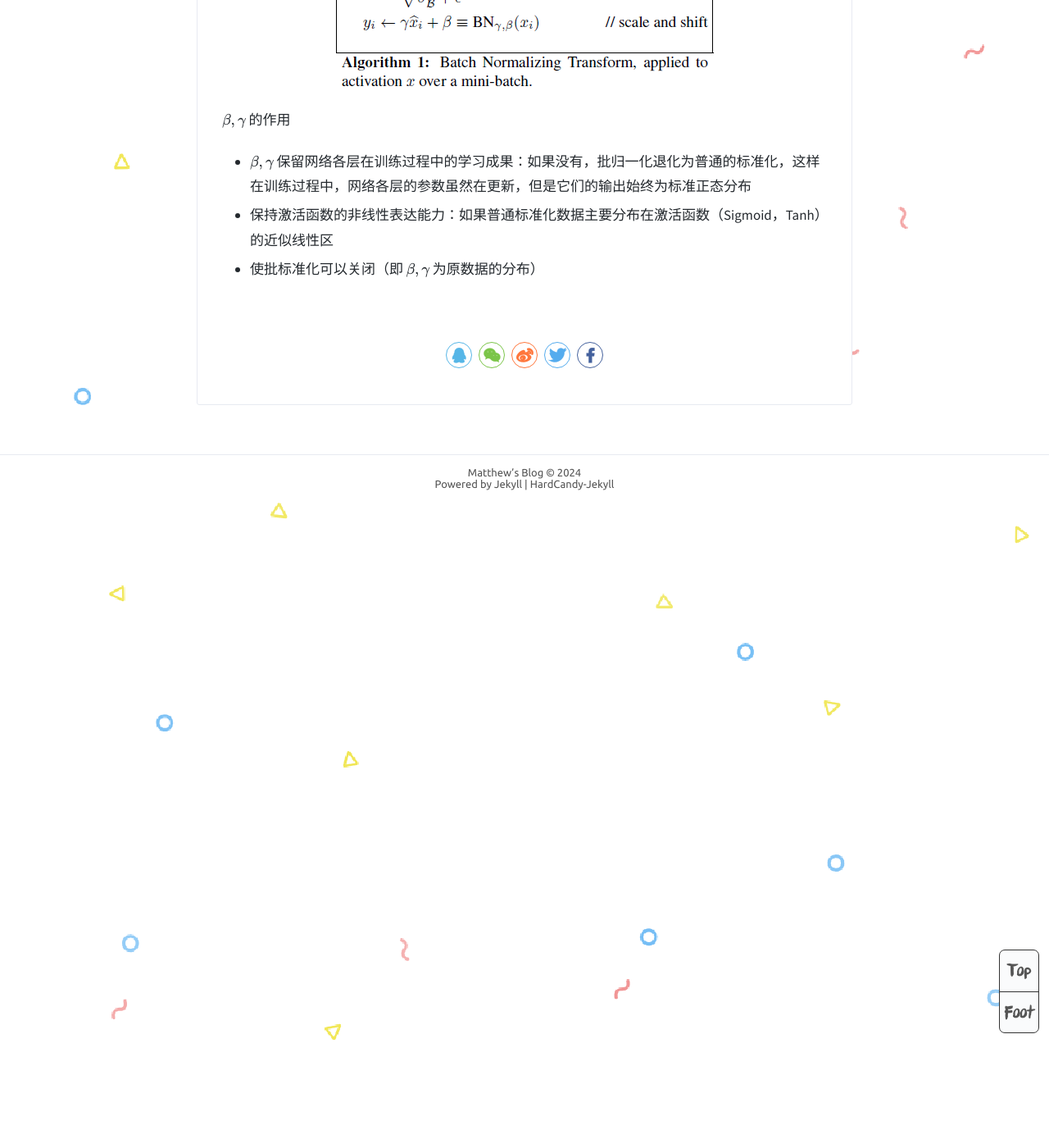
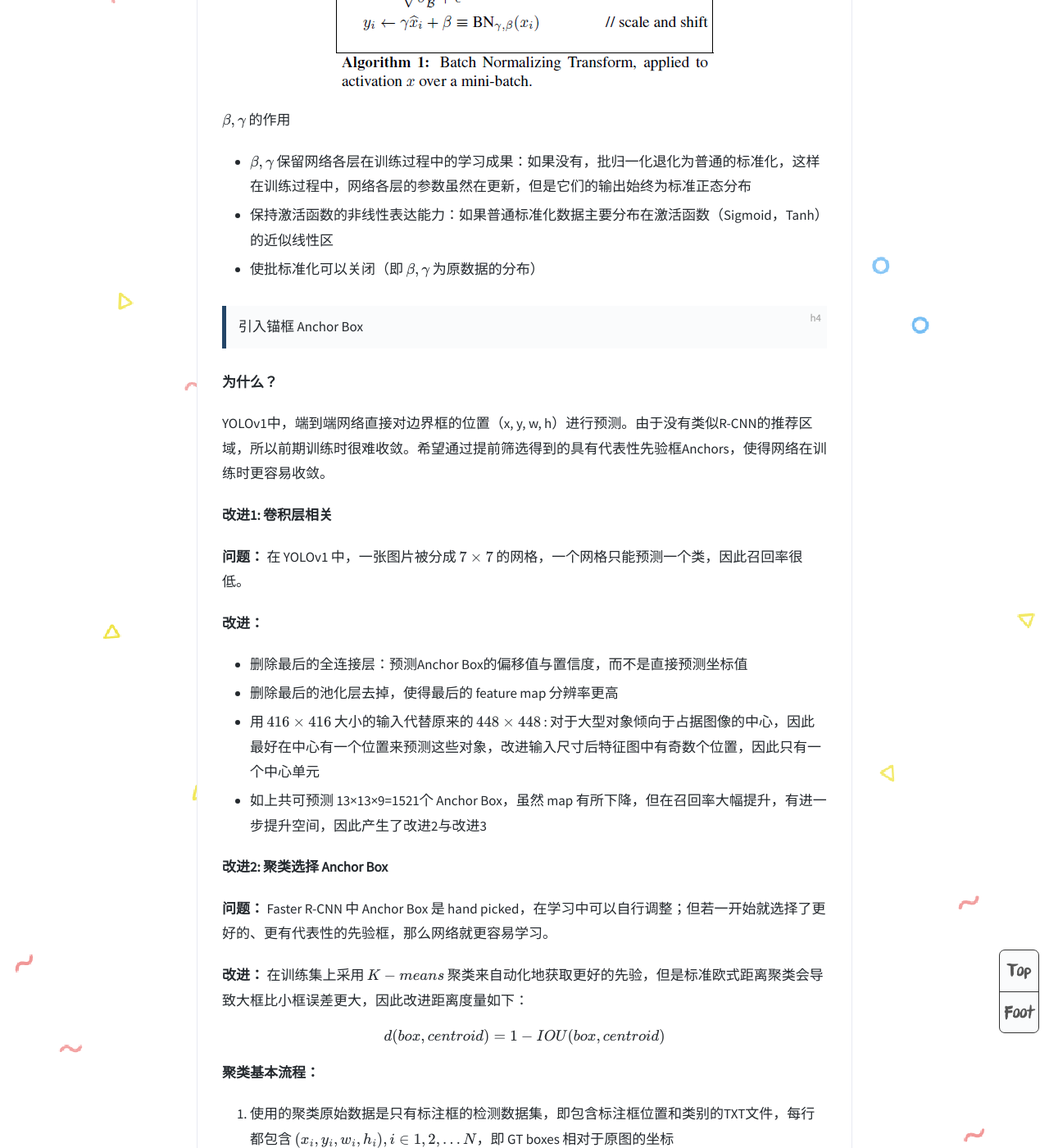
Before and after one commit to MatthewMaxy/MatthewMaxy.github.io, a Jekyll site: the page built from _posts/2024-04-11-Yolo.md, in a window 1280 px wide and 1400 px high, scrolled down 6344 px. Shown: the whole window at 82% size. Built offline with Jekyll 4.4.1, drawn with Linux system fonts in a browser that asks for light colours; formulas are drawn with MathJax 3; comment, search, counter and statistics services are not loaded; some of the changed text lies outside the part shown.

Commit message:
update Yolov2

```diff
--- a/_posts/2024-04-11-Yolo.md
+++ b/_posts/2024-04-11-Yolo.md
@@ -121,3 +121,51 @@ $\beta , \gamma$ 的作用
 + $\beta , \gamma$ 保留网络各层在训练过程中的学习成果：如果没有，批归一化退化为普通的标准化，这样在训练过程中，网络各层的参数虽然在更新，但是它们的输出始终为标准正态分布
 + 保持激活函数的非线性表达能力：如果普通标准化数据主要分布在激活函数（Sigmoid，Tanh）的近似线性区
 + 使批标准化可以关闭（即 $\beta , \gamma$ 为原数据的分布）
+
+#### 引入锚框 Anchor Box
+
+**为什么？**
+
+YOLOv1中，端到端网络直接对边界框的位置（x, y, w, h）进行预测。由于没有类似R-CNN的推荐区域，所以前期训练时很难收敛。希望通过提前筛选得到的具有代表性先验框Anchors，使得网络在训练时更容易收敛。
+
+**改进1: 卷积层相关**
+
+**问题：** 在 YOLOv1 中，一张图片被分成 $7 \times 7$ 的网格，一个网格只能预测一个类，因此召回率很低。
+
+**改进：**
+
++ 删除最后的全连接层：预测Anchor Box的偏移值与置信度，而不是直接预测坐标值
++ 删除最后的池化层去掉，使得最后的 feature map 分辨率更高
++ 用 $416 \times 416$ 大小的输入代替原来的 $448 \times 448$ : 对于大型对象倾向于占据图像的中心，因此最好在中心有一个位置来预测这些对象，改进输入尺寸后特征图中有奇数个位置，因此只有一个中心单元
++ 如上共可预测 13×13×9=1521个 Anchor Box，虽然 map 有所下降，但在召回率大幅提升，有进一步提升空间，因此产生了改进2与改进3
+
+**改进2: 聚类选择 Anchor Box**
+
+**问题：** Faster R-CNN 中 Anchor Box 是 hand picked，在学习中可以自行调整；但若一开始就选择了更好的、更有代表性的先验框，那么网络就更容易学习。
+
+**改进：** 在训练集上采用 $K-means$ 聚类来自动化地获取更好的先验，但是标准欧式距离聚类会导致大框比小框误差更大，因此改进距离度量如下：
+
+$$ d(box, centroid) = 1 − IOU(box, centroid)$$
+
+**聚类基本流程：**
+
+1. 使用的聚类原始数据是只有标注框的检测数据集，即包含标注框位置和类别的TXT文件，每行都包含 $(x_i,y_i,w_i,h_i), i \in \{ 1,2,…N \}$，即 GT boxes 相对于原图的坐标
+2. 首先给定 k 个聚类中心点 $(W_i,H_i),i \in \{1,2,… k\}$，这里的 $W_i,H_i$ 是 anchor boxes 的宽和高尺寸，由于 anchor boxes 位置不固定，所以没有 $(x,y)$ 的坐标
+3. 计算每个标注框和每个聚类中心点的距离 d，计算时每个标注框的中心点都与聚类中心重合，这样才能计算I0U值，依据 d 将标注框分配给“距离”最近的聚类中心
+4. 所有标注框分配完毕以后，对每个簇重新计算聚类中心点，计算方式为 $W_i'= \frac{1}{N_i}\Sigma w_i, H_i'= \frac{1}{N_i}\Sigma h_i$，$N_i$ 是第 $i$ 个的标注框个数
+
+**聚类结果图：**
+
+![Cluster](/assets/Blogs/Yolo/Yolov2-4.png)
+
+**改进3: 预测公式**
+
+**问题：** Faster R-CNN的公式是无约束的，预测的边界框很容易向任何方向偏移，因此模型不稳定。
+
+**改进：** 预测边界框中心点相对于该网格左上角坐标 $(C_x, C_y)$ 的相对偏移量，同时为了将 bounding box 的中心点约束在当前网格中，使用 sigmoid 函数将 $t_x, t_y$ 归一化处理，将值约束在0-1，这使得模型训练更稳定，示意图如下：
+
+![Anchor](/assets/Blogs/Yolo/Yolov2-3.png)
+
+YOLOv2 在最后一个卷积层输出 $13 \times 13$ 的 feature map，意味着一张图片被分成了 $13 \times 13$ 个网格。每个网格有 5 个 anchor box 来预测5个 bounding box ，每个 bounding box 预测得到5个值：$t_x、t_y、t_w、t_h$ 和$t_o$（类似YOLOv1的confidence），计算公式如下：
+
+$$ \sigma(t_o) = Pr(object) * IOU (b, object)$$
```
Also changed, not shown: assets/Blogs/Yolo/Yolov2-3.png (added), assets/Blogs/Yolo/Yolov2-4.png (added).
